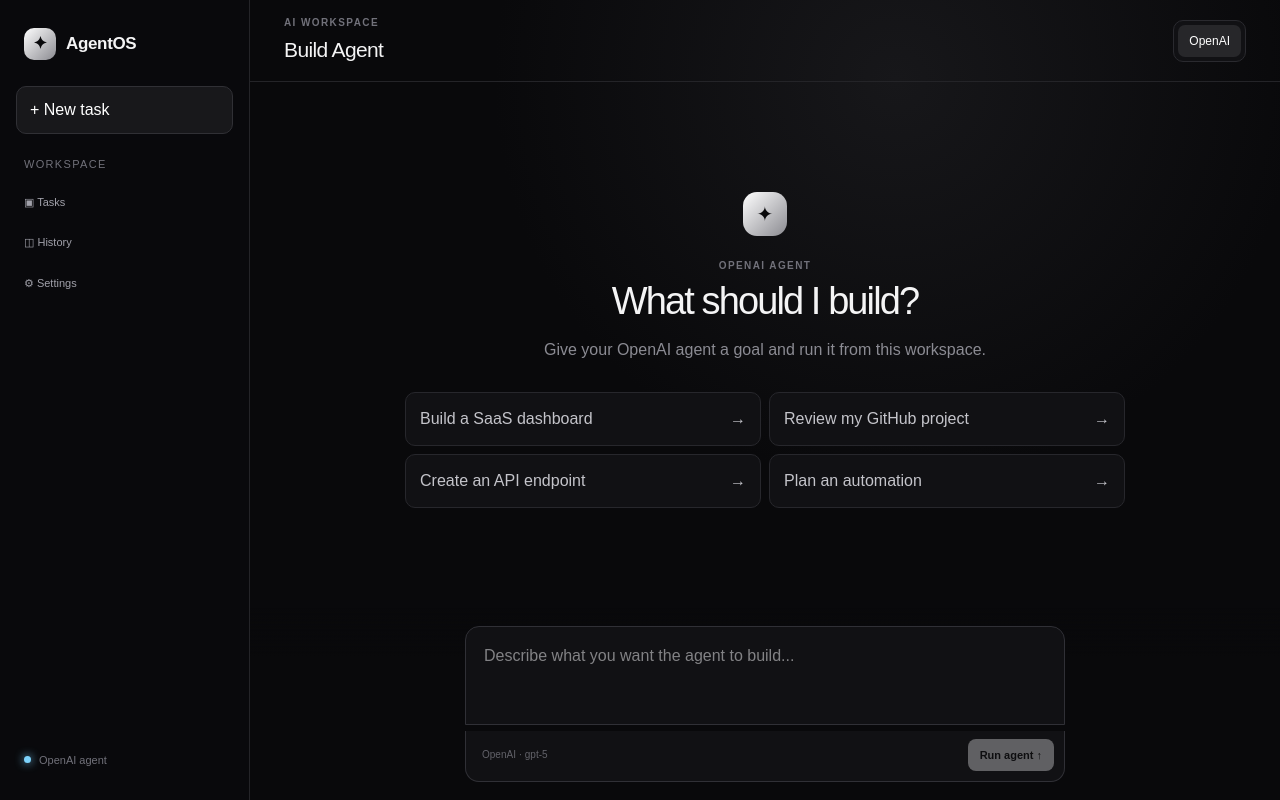
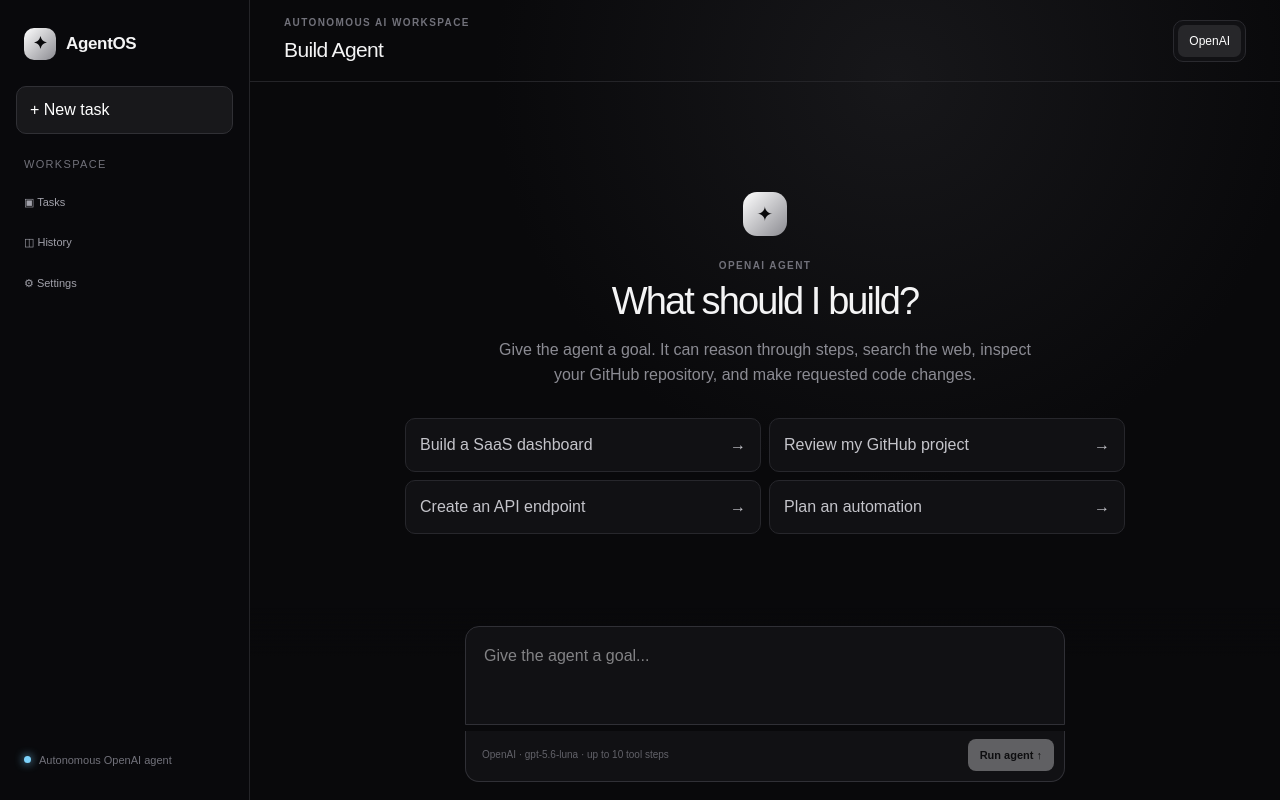
Before and after one commit to jacm1393-boop/nextjs-boilerplate, a Next.js app: page / in a window 1280 px wide. Built offline with nearby package versions, Linux system fonts and the light colour scheme.

Commit message:
Show autonomous agent activity

```diff
--- a/app/page.tsx
+++ b/app/page.tsx
@@ -8,6 +8,7 @@
   const [message, setMessage] = useState("");
   const [messages, setMessages] = useState<Message[]>([]);
   const [loading, setLoading] = useState(false);
+  const [activity, setActivity] = useState<string[]>([]);
 
   async function sendMessage() {
     const content = message.trim();
@@ -16,6 +17,7 @@
     const nextMessages = [...messages, { role: "user" as const, content }];
     setMessages(nextMessages);
     setMessage("");
+    setActivity([]);
     setLoading(true);
 
     try {
@@ -25,6 +27,7 @@
         body: JSON.stringify({ messages: nextMessages }),
       });
       const data = await response.json();
+      setActivity(data.activity ?? []);
       if (!response.ok) throw new Error(data.error ?? "Agent request failed");
       setMessages((current) => [...current, { role: "assistant", content: data.content }]);
     } catch (error) {
@@ -41,14 +44,14 @@
     <main className="agent-shell">
       <aside className="sidebar">
         <div className="brand"><span className="brand-mark">✦</span><span>AgentOS</span></div>
-        <button className="new-chat" onClick={() => setMessages([])}>+ New task</button>
+        <button className="new-chat" onClick={() => { setMessages([]); setActivity([]); }}>+ New task</button>
         <div className="sidebar-section"><span>WORKSPACE</span><button>▣ Tasks</button><button>◫ History</button><button>⚙ Settings</button></div>
-        <div className="sidebar-footer"><span className="status-dot" /> OpenAI agent</div>
+        <div className="sidebar-footer"><span className="status-dot" /> Autonomous OpenAI agent</div>
       </aside>
 
       <section className="workspace">
         <header className="topbar">
-          <div><p className="eyebrow">AI WORKSPACE</p><h1>Build Agent</h1></div>
+          <div><p className="eyebrow">AUTONOMOUS AI WORKSPACE</p><h1>Build Agent</h1></div>
           <div className="provider-picker"><span className="provider active">OpenAI</span></div>
         </header>
 
@@ -58,7 +61,7 @@
               <div className="hero-icon">✦</div>
               <p className="eyebrow">OPENAI AGENT</p>
               <h2>What should I build?</h2>
-              <p>Give your OpenAI agent a goal and run it from this workspace.</p>
+              <p>Give the agent a goal. It can reason through steps, search the web, inspect your GitHub repository, and make requested code changes.</p>
               <div className="suggestions">
                 {["Build a SaaS dashboard", "Review my GitHub project", "Create an API endpoint", "Plan an automation"].map((item) => <button key={item} onClick={() => setMessage(item)}>{item} <span>→</span></button>)}
               </div>
@@ -66,14 +69,15 @@
           ) : (
             <div className="messages">
               {messages.map((item, index) => <div className={item.role === "user" ? "message user" : "message assistant"} key={`${item.role}-${index}`}><div className="message-label">{item.role === "user" ? "YOU" : "OPENAI"}</div><div className="message-content">{item.content}</div></div>)}
-              {loading && <div className="message assistant"><div className="message-label">OPENAI</div><div className="typing"><i /><i /><i /></div></div>}
+              {loading && <div className="message assistant"><div className="message-label">OPENAI · WORKING</div><div className="typing"><i /><i /><i /></div></div>}
+              {!loading && activity.length > 0 && <div className="activity"><span>AGENT ACTIVITY</span>{activity.map((item, index) => <span className="activity-item" key={`${item}-${index}`}>✓ {item}</span>)}</div>}
             </div>
           )}
         </div>
 
         <form className="composer" onSubmit={(event) => { event.preventDefault(); void sendMessage(); }}>
-          <textarea value={message} onChange={(event) => setMessage(event.target.value)} placeholder="Describe what you want the agent to build..." rows={3} onKeyDown={(event) => { if (event.key === "Enter" && !event.shiftKey) { event.preventDefault(); void sendMessage(); } }} />
-          <div className="composer-footer"><span>OpenAI · gpt-5</span><button type="submit" disabled={loading || !message.trim()}>{loading ? "Working…" : "Run agent ↑"}</button></div>
+          <textarea value={message} onChange={(event) => setMessage(event.target.value)} placeholder="Give the agent a goal..." rows={3} onKeyDown={(event) => { if (event.key === "Enter" && !event.shiftKey) { event.preventDefault(); void sendMessage(); } }} />
+          <div className="composer-footer"><span>OpenAI · gpt-5.6-luna · up to 10 tool steps</span><button type="submit" disabled={loading || !message.trim()}>{loading ? "Working…" : "Run agent ↑"}</button></div>
         </form>
       </section>
     </main>
```
